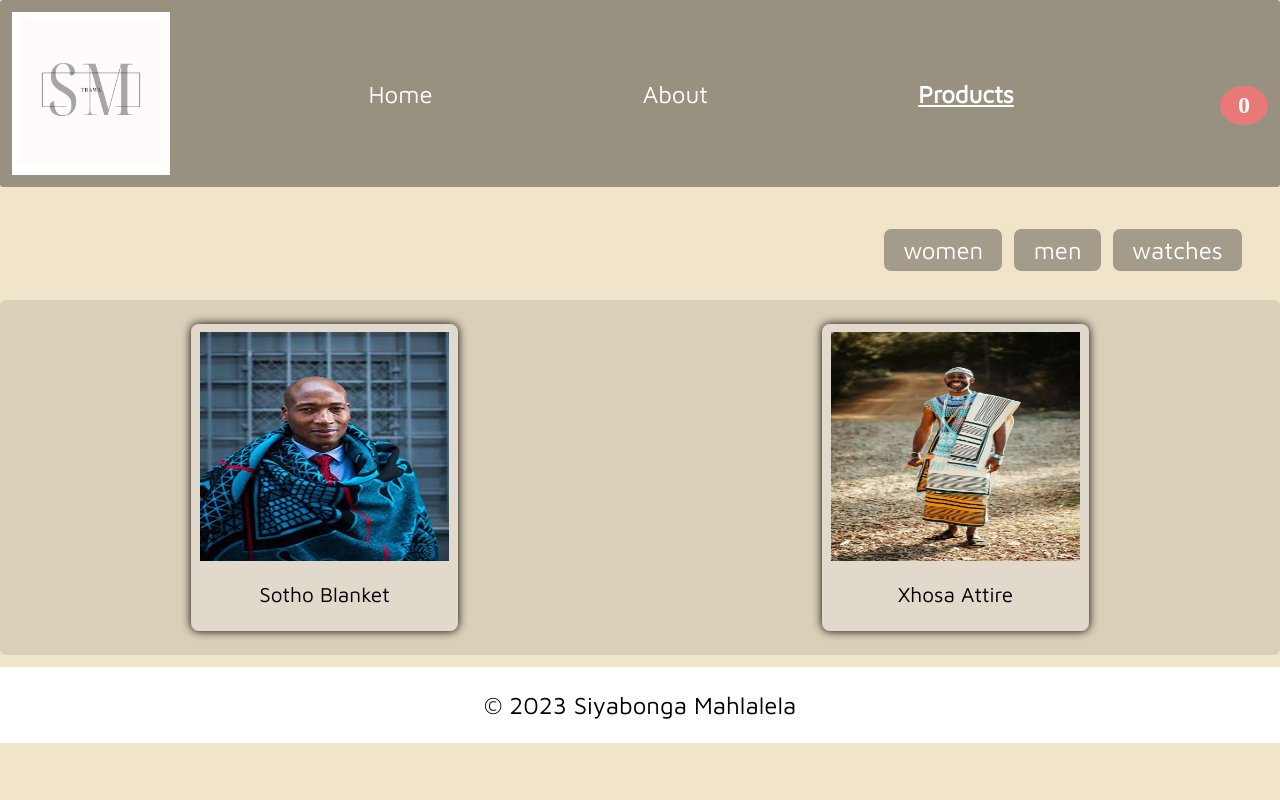
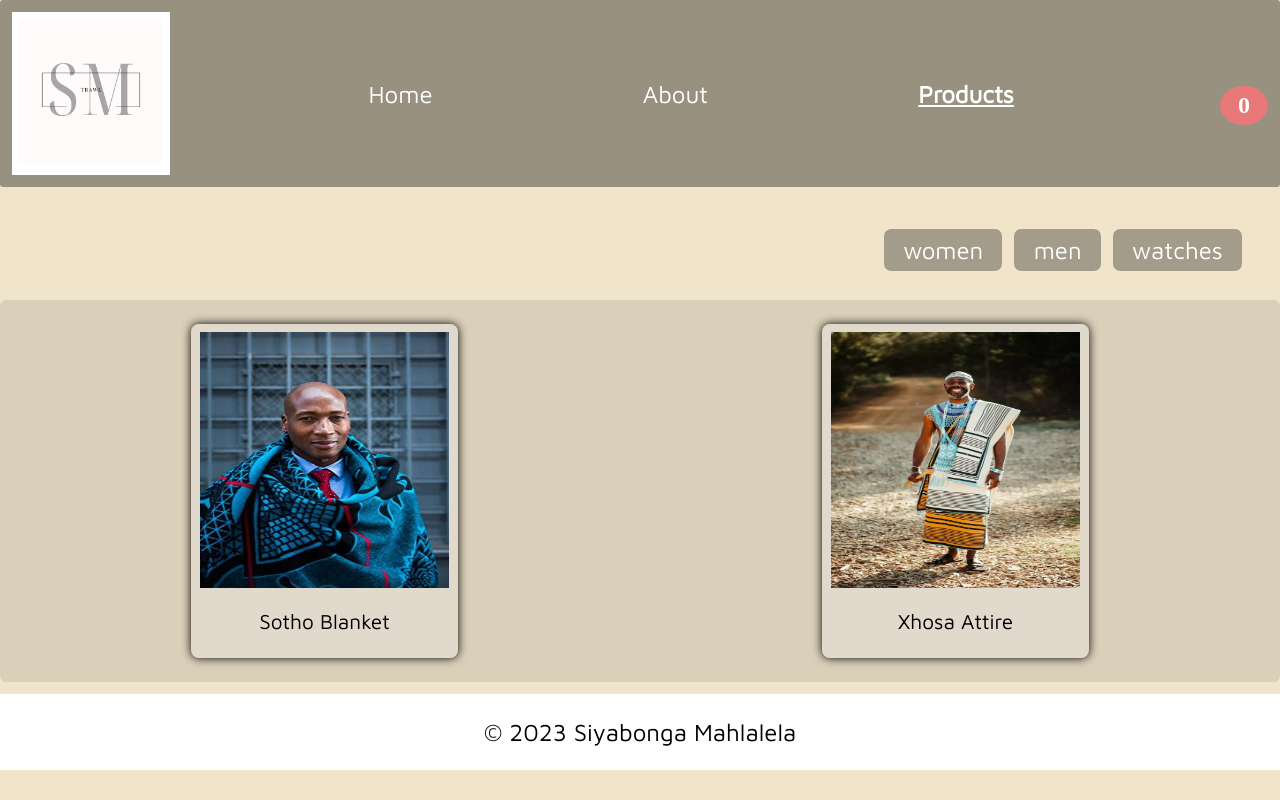
Before and after one commit to vusiSiya/Online-Shopping-Store, a React (Vite) app: page /products in a window 1280 px wide. Built offline with nearby package versions, Linux system fonts and the light colour scheme; some icons are missing.

Commit message:
fixing syntax

```diff
--- a/src/App.css
+++ b/src/App.css
@@ -9,7 +9,7 @@ html,body{
 	margin:0;
 }
 
-#root{
+.layout-container{
 	display:grid;
 	grid-template-rows: 2fr auto 1fr;
 	grid-template-columns:repeat(5,1fr);
@@ -162,8 +162,15 @@ section.filters{
 	border-bottom-right-radius: 0px;
 	border-bottom-left-radius: 0px;
 	width:100%;
-  height: 11em;
+	height: 16rem;
 	cursor: pointer;
+}
+
+img{
+	font-style: italic;
+	background-repeat: no-repeat;
+	max-width:100%;
+	background-size: cover;
 }
 
 .product--title{
--- a/src/App.jsx
+++ b/src/App.jsx
@@ -6,7 +6,7 @@ import {
     Route
 } from "react-router-dom"
 import './App.css'
-import HomeLayout from './Components/HomeLayout'
+import Layout from './Components/Layout'
 import Home from "./Pages/Home"
 import About, { loader as aboutLoader } from "./Pages/About"
 import Products, { loader as productsLoader } from "./Pages/Products"
@@ -17,7 +17,7 @@ import ErrorElement from "./Components/ErrorElement"
 
 const router = createBrowserRouter(createRoutesFromElements(
     <Route path="/"
-        element={<HomeLayout />}
+        element={<Layout />}
     >
         <Route index element={<Home />} />
         <Route
--- a/src/Components/HomeLayout.jsx
+++ b/src/Components/Layout.jsx
@@ -6,7 +6,7 @@ import Footer from '../Components/Footer'
 const CartContext = React.createContext();
 export { CartContext }
 
-export default function HomeLayout() {
+export default function Layout() {
 
   const [productsList, setProductsList] = React.useState([]);
 
@@ -22,6 +22,7 @@ export default function HomeLayout() {
 
   return (
     <CartContext.Provider value={{ addToCart, removeProduct, productsList, setProductsList }}>
+      <div className="layout-container">
         <header>
           <NavBar productsCount={productsList.length} />
         </header>
@@ -29,6 +30,7 @@ export default function HomeLayout() {
           <Outlet />
         </main>
         <Footer />
+      </div>
     </CartContext.Provider>
   )
 }
--- a/src/Pages/About.jsx
+++ b/src/Pages/About.jsx
@@ -36,33 +36,18 @@ export default function About() {
     <React.Suspense fallback={<h2>Loading...</h2>}>
       <section style={sectionStyle}>
         <Await resolve={imgUrlPromise.imgUrl}>
-          {(imgUrl) => {
-            return (
+          {(imgUrl) =>(
               <>
-                <img
-                  src={imgUrl}
-                  alt="BaSotho traditional hat"
-                  style={imgStyle}
-                />
+                <img src={`/${imgUrl}`} alt="BaSotho traditional hat" style={imgStyle}/>
                 <div>
-                  <h2>
-                    Looking for traditional South African Clothing ?
-                  </h2>
+                  <h2>Looking for traditional South African Clothing ?</h2>
                   <h3>You've come to the right place!</h3>
                 </div>
-              </>
-            )
-          }}
+              </>)
+          }
         </Await>
-        <p>
-          We have attires from a variety of South African cultures!!
-        </p>
-        <Link
-          to="/products"
-          className="link-btn"
-        >
-          Have a look at our products
-        </Link>
+        <p>We have attires from a variety of South African cultures!!</p>
+        <Link to="/products" className="link-btn">Have a look at our products</Link>
       </section>
     </React.Suspense>
   )
--- a/src/Pages/ProductDetail.jsx
+++ b/src/Pages/ProductDetail.jsx
@@ -7,7 +7,7 @@ import {
   defer
 } from "react-router-dom"
 import getProductsData from '../../api'
-import { CartContext } from "../Components/HomeLayout"
+import { CartContext } from "../Components/Layout"
 
 export async function loader({ params }) {
   return defer({ product: getProductsData(params.id) });
@@ -25,34 +25,21 @@ export default function ProductDetail() {
   function renderProductDetail(product) {
     return (
       <>
-        <section
-          className='product details'
-        >
+        <section className='product details'>
           <Link
             to={`..${location.state.search || ""}`}
             relative="path"
             style={{ margin: "0em", display: "flex", alignItems: "center", color: "black",fontSize: "1.5rem"}}
           >
-            <span>&larr;</span> Back to
-            {filter ? ` the ${filter} category` : " all products"}
+            <span>&larr;</span> Back to {filter ? ` the ${filter} category` : " all products"}
           </Link>
           <div className="selected-product" >
-            <img
-              src={`/${product.img}`}
-              className='product--img'
-              style={{ borderRadius: ".5rem" }}
-            />
+            <img src={`/${product.imgUrl}`} alt="product.name"className='product--img' style={{boxShadow: "0px 0px 10px 0px grey;", borderRadius: ".5rem", height:"30rem" }}/>
             <div className="content" style={{ color: "black" }}>
-              <p
-                className='product--name'
-                style={{ fontSize: "2.1rem"}}
-              >
+              <p className='product--name' style={{ fontSize: "2.1rem"}}>
                 {product.name}
               </p>
-              <p
-                className='price'
-                style={{ fontSize: "1.8rem",margin:"0 auto .8em"}}
-              >
+              <p className='price' style={{ fontSize: "1.8rem",margin:"0 auto .8em"}}>
                 Price: R {product.price}
               </p>
               <button className='btn--cart' onClick={() => addToCart(product)}>
--- a/src/Pages/Products.jsx
+++ b/src/Pages/Products.jsx
@@ -56,7 +56,6 @@ export default function Products() {
 		</>
 	)
 
-
 	function renderProducts(products){
 		return (
 			<section className="display-products">
--- a/src/Pages/ProductsList.jsx
+++ b/src/Pages/ProductsList.jsx
@@ -1,5 +1,5 @@
 import React from 'react'
-import { CartContext } from "../Components/HomeLayout"
+import { CartContext } from "../Components/Layout"
 
 export default function ProductsList() {
   const { productsList, setProductsList, removeProduct } = React.useContext(CartContext);
```
Also changed, not shown: src/Images/Miscelleneous/basotho-khaebana.png (renamed from src/Images/Miscelleneous/sotho-hat.png). Lines whose indentation alone changed are shown as unchanged.
